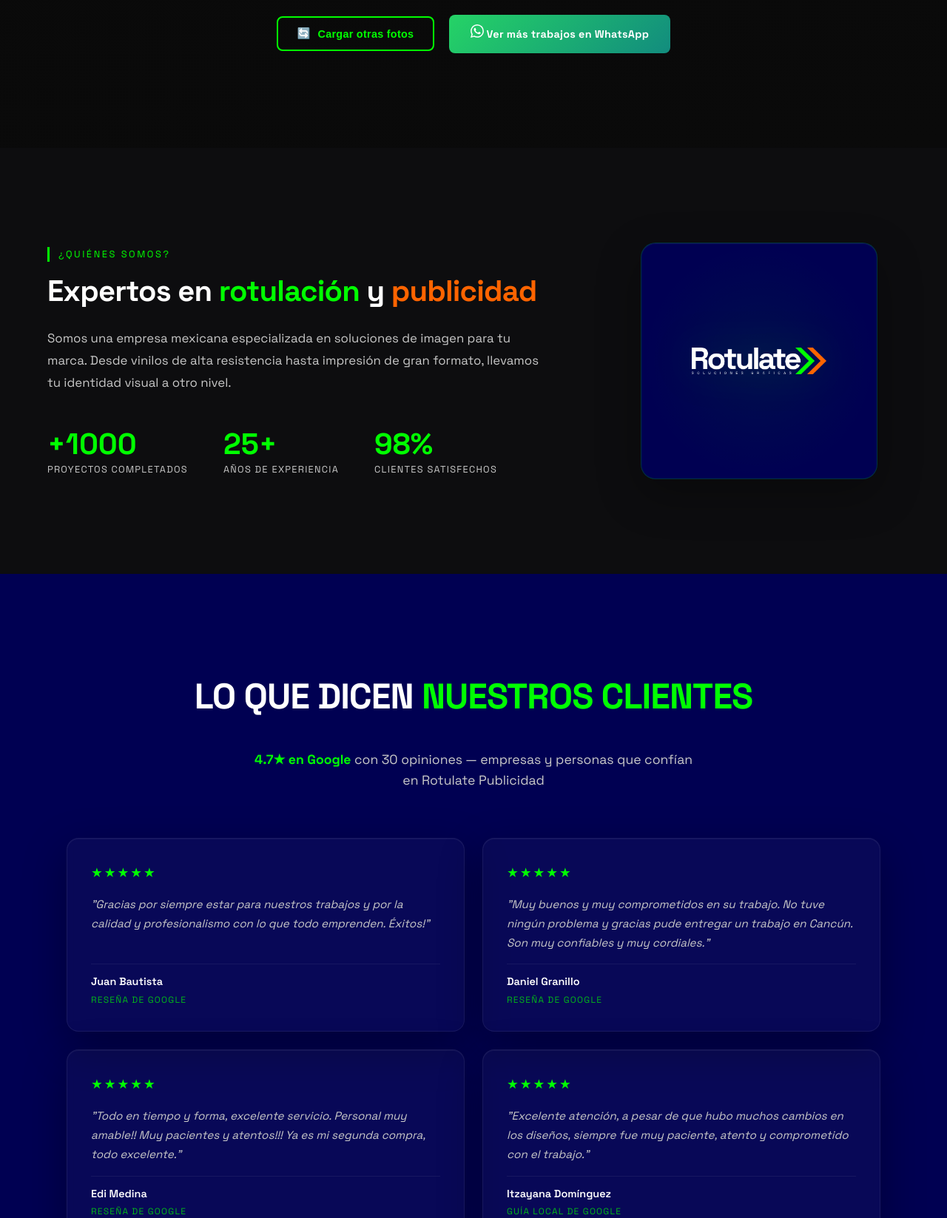
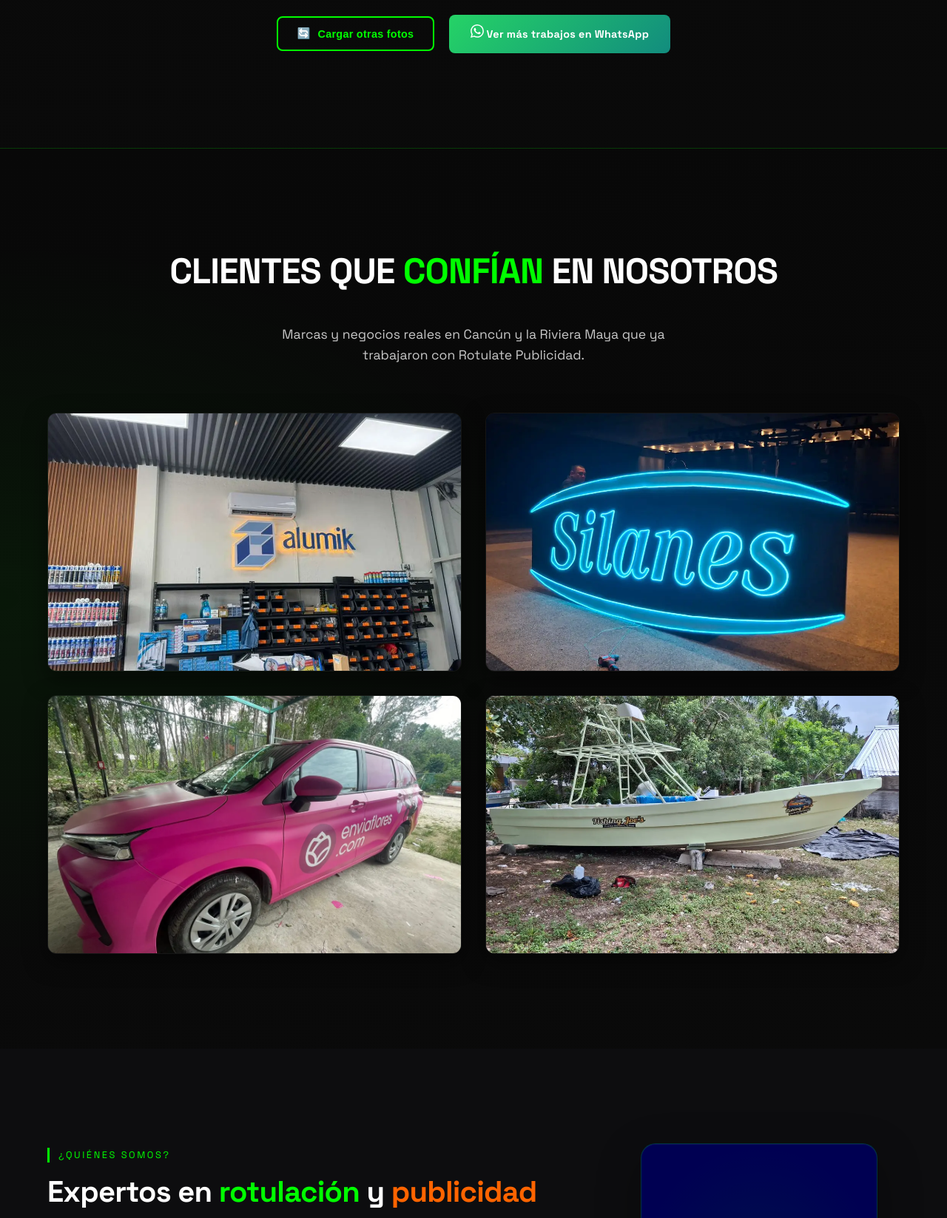
Before and after one commit to omarellano/rotulate-publicidad-website, a PHP site: page / in a window 1280 px wide. Shown: the part 4853-6500 px from the top of the page at 74% size. Run offline with PHP 8.4, Linux system fonts and the light colour scheme; some libraries are stand-ins or nearby versions.

Commit message:
feat(portafolio): agregar seccion de clientes nombrados con proyectos reales
Nueva seccion "Clientes que confian en nosotros" en el index con 4 casos
reales: Alumik (letrero luminoso), Silanes (escenografia LED evento
Humania), enviaflores.com (rotulacion vehicular completa) y Fishing Joe's
Tour Experience (rotulacion de lancha en Puerto Morelos). Fotos optimizadas
a WebP/JPG desde assets/nuevas_fotos/, permisos de clientes confirmados
previamente por Omar.

```diff
--- a/index.html
+++ b/index.html
@@ -487,6 +487,45 @@
             </div>
         </section>
 
+        <section class="clientes" id="clientes" aria-label="Clientes que confían en nosotros">
+            <h2 class="section-title reveal">Clientes que <span class="text-accent-lime">confían</span> en nosotros</h2>
+            <p class="section-subtitle reveal">Marcas y negocios reales en Cancún y la Riviera Maya que ya trabajaron con Rotulate Publicidad.</p>
+            <div class="clientes-grid">
+                <div class="showcase-item reveal">
+                    <picture><source srcset="assets/clientes/alumik-letrero-luminoso.webp" type="image/webp"><img src="assets/clientes/alumik-letrero-luminoso.jpg" alt="Letrero luminoso de canal para Alumik en Cancún" loading="lazy" width="1024" height="768"></picture>
+                    <div class="showcase-overlay">
+                        <span class="cliente-name">Alumik</span>
+                        <h3>Letrero Luminoso de Canal</h3>
+                        <p>Fabricación e instalación de letrero retroiluminado para punto de venta.</p>
+                    </div>
+                </div>
+                <div class="showcase-item reveal">
+                    <picture><source srcset="assets/clientes/silanes-evento-humania.webp" type="image/webp"><img src="assets/clientes/silanes-evento-humania.jpg" alt="Rotulación en neón LED para evento Humanía de Laboratorios Silanes" loading="lazy" width="1200" height="675"></picture>
+                    <div class="showcase-overlay">
+                        <span class="cliente-name">Silanes</span>
+                        <h3>Escenografía LED para Evento Corporativo</h3>
+                        <p>Logotipo y elementos escenográficos en neón LED para el evento "Humanía".</p>
+                    </div>
+                </div>
+                <div class="showcase-item reveal">
+                    <picture><source srcset="assets/clientes/enviaflores-rotulacion-vehicular.webp" type="image/webp"><img src="assets/clientes/enviaflores-rotulacion-vehicular.jpg" alt="Rotulación vehicular completa para enviaflores.com en Cancún" loading="lazy" width="1200" height="900"></picture>
+                    <div class="showcase-overlay">
+                        <span class="cliente-name">enviaflores.com</span>
+                        <h3>Rotulación Vehicular Completa</h3>
+                        <p>Forrado total de camioneta de reparto con identidad de marca y diseño a color.</p>
+                    </div>
+                </div>
+                <div class="showcase-item reveal">
+                    <picture><source srcset="assets/clientes/fishing-joes-rotulacion-lancha.webp" type="image/webp"><img src="assets/clientes/fishing-joes-rotulacion-lancha.jpg" alt="Rotulación de lancha turística para Fishing Joe's Tour Experience en Puerto Morelos" loading="lazy" width="1200" height="675"></picture>
+                    <div class="showcase-overlay">
+                        <span class="cliente-name">Fishing Joe's Tour Experience</span>
+                        <h3>Rotulación de Embarcación Turística</h3>
+                        <p>Rotulación de lancha para tours de pesca en Puerto Morelos, Quintana Roo.</p>
+                    </div>
+                </div>
+            </div>
+        </section>
+
         <section class="nosotros" id="nosotros" aria-label="Nosotros">
             <div class="nosotros-content">
                 <div class="nosotros-text reveal">
--- a/style.css
+++ b/style.css
@@ -935,6 +935,38 @@ a.showcase-item {
         grid-template-columns: 1fr 1fr;
         grid-auto-rows: 150px;
         gap: 0.5rem;
+    }
+}
+
+/* Clientes destacados */
+.clientes {
+    padding: 8rem 5%;
+    background:
+        radial-gradient(ellipse 60% 40% at 0% 50%, rgba(var(--color-accent-lime-rgb), 0.06), transparent),
+        linear-gradient(170deg, #080808 0%, #0a0a0a 100%);
+    border-top: 1px solid rgba(var(--color-accent-lime-rgb), 0.2);
+}
+
+.clientes-grid {
+    display: grid;
+    grid-template-columns: repeat(2, 1fr);
+    gap: 2rem;
+}
+
+.cliente-name {
+    display: block;
+    font-size: 0.8rem;
+    font-weight: 700;
+    letter-spacing: 0.06em;
+    text-transform: uppercase;
+    color: var(--color-accent-lime);
+    margin-bottom: 0.35rem;
+}
+
+@media (max-width: 700px) {
+    .clientes-grid {
+        grid-template-columns: 1fr;
+        gap: 1.25rem;
     }
 }
 
```
Also changed, not shown: assets/clientes/alumik-letrero-luminoso.jpg (added), assets/clientes/alumik-letrero-luminoso.webp (added), assets/clientes/enviaflores-rotulacion-vehicular.jpg (added), assets/clientes/enviaflores-rotulacion-vehicular.webp (added), assets/clientes/fishing-joes-rotulacion-lancha.jpg (added), assets/clientes/fishing-joes-rotulacion-lancha.webp (added), assets/clientes/silanes-evento-humania.jpg (added), assets/clientes/silanes-evento-humania.webp (added).
